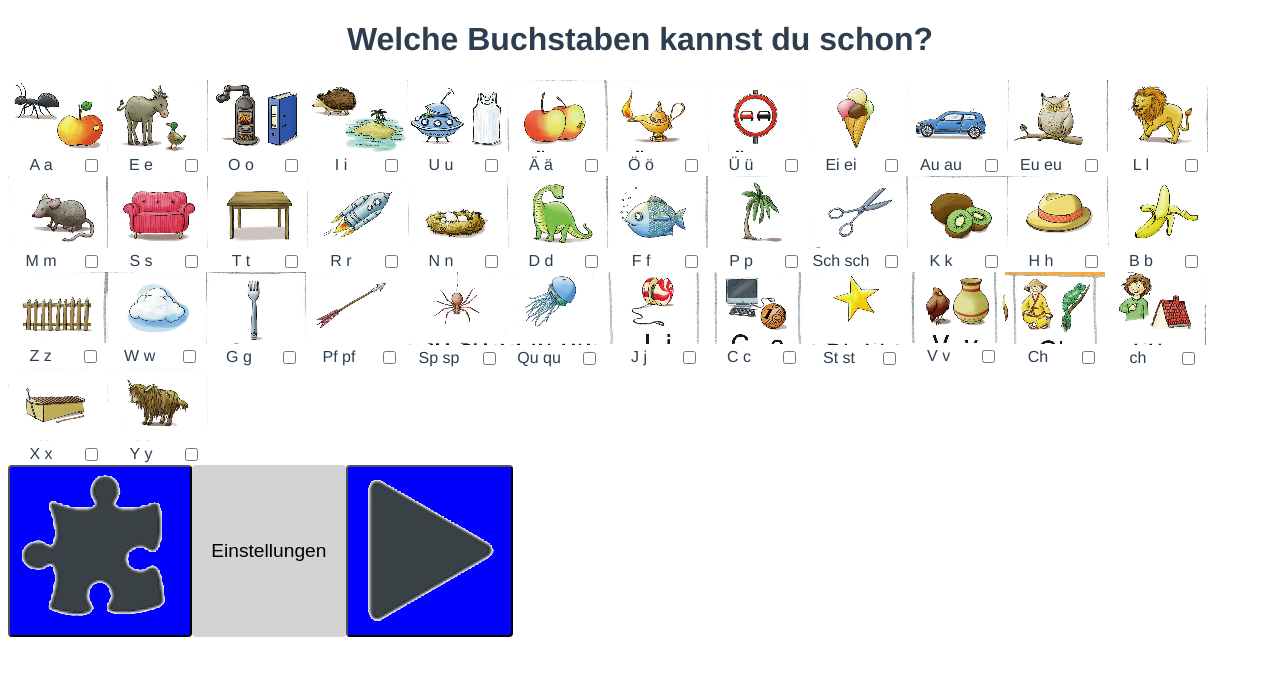
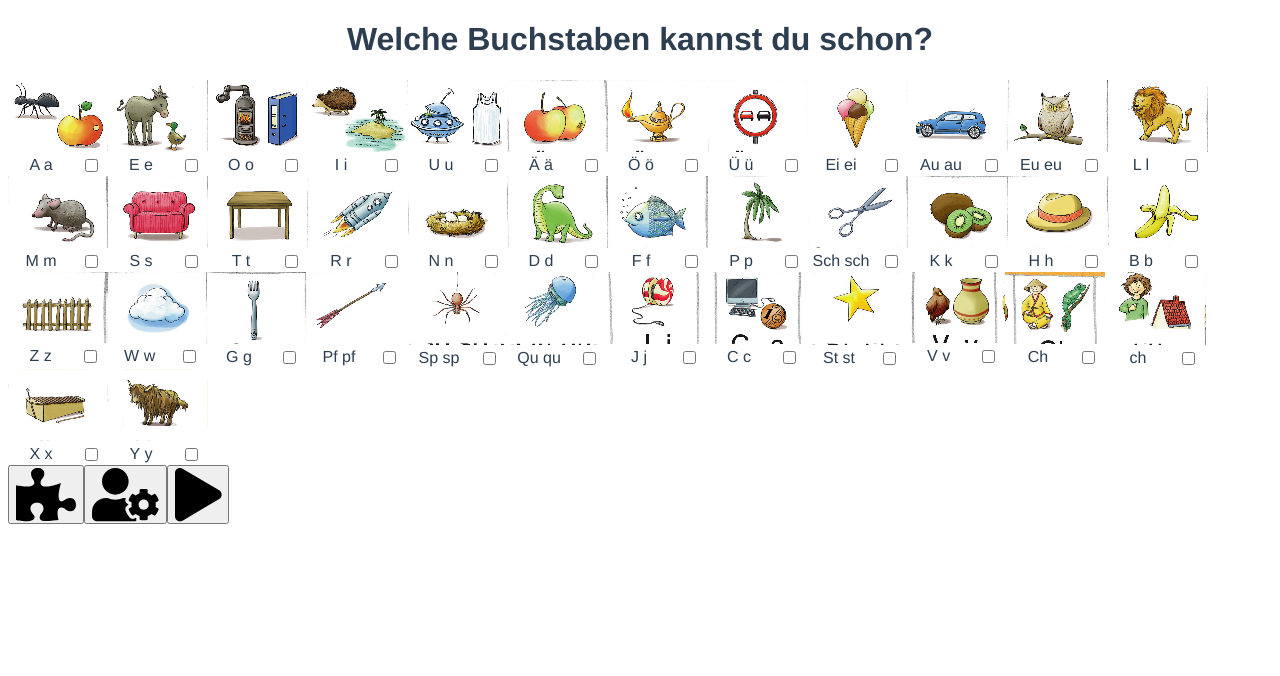
Before and after one commit to jmiegel/PBO_LesenLernen, a Vue app: page /#/ in a window 1280 px wide. Shown: the top 676 px of the page. Built offline with nearby package versions, Linux system fonts and the light colour scheme.

Commit message:
Buttons schöner mit Icons

```diff
--- a/src/main.js
+++ b/src/main.js
@@ -1,6 +1,18 @@
 import Vue from "vue";
 import App from "./App.vue";
 import router from "./router";
+
+import { library } from "@fortawesome/fontawesome-svg-core";
+import {
+  faPuzzlePiece,
+  faUserCog,
+  faPlay
+} from "@fortawesome/free-solid-svg-icons";
+import { FontAwesomeIcon } from "@fortawesome/vue-fontawesome";
+
+library.add(faPuzzlePiece, faUserCog, faPlay);
+
+Vue.component("font-awesome-icon", FontAwesomeIcon);
 
 Vue.config.productionTip = false;
 
--- a/src/views/Home.vue
+++ b/src/views/Home.vue
@@ -6,14 +6,16 @@
     </div>
 
     <div class="button_wrapper">
-      <button id="button_puzzle" class="Piktobutton">
-        <img id="puzzleimg" alt="Puzzle" src="../assets/puzzle.png" />
+      <button>
+        <font-awesome-icon icon="puzzle-piece" size="4x" />
       </button>
 
-      <button id="btn_einstellungen" class="Normalbutton">Einstellungen</button>
+      <button>
+        <font-awesome-icon icon="user-cog" size="4x" />
+      </button>
 
-      <button id="button_start" class="Piktobutton">
-        <img id="startimg" alt="Start" src="../assets/start.png" />
+      <button>
+        <font-awesome-icon icon="play" size="4x" />
       </button>
     </div>
   </div>
@@ -46,7 +48,6 @@
 }
 
 .Piktobutton {
-  background-color: blue;
   border-radius: 4px;
   padding: 0px;
 }
```
